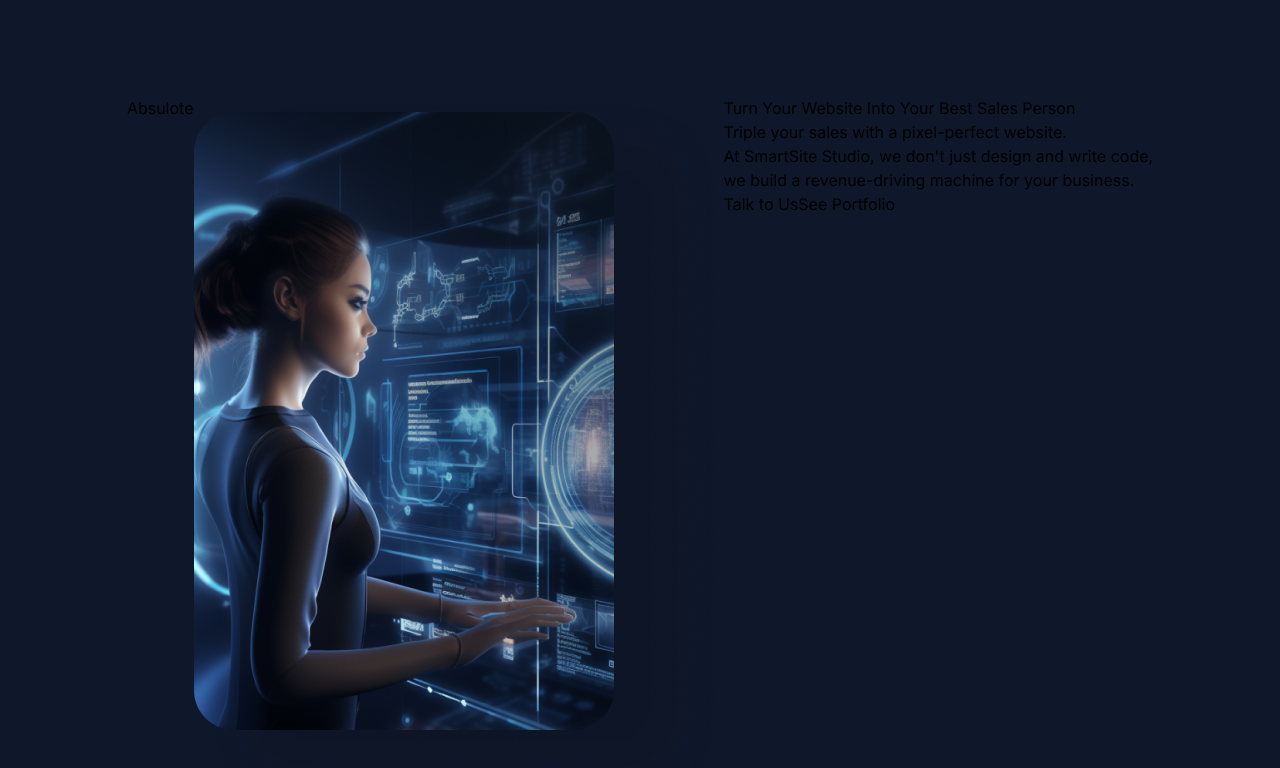
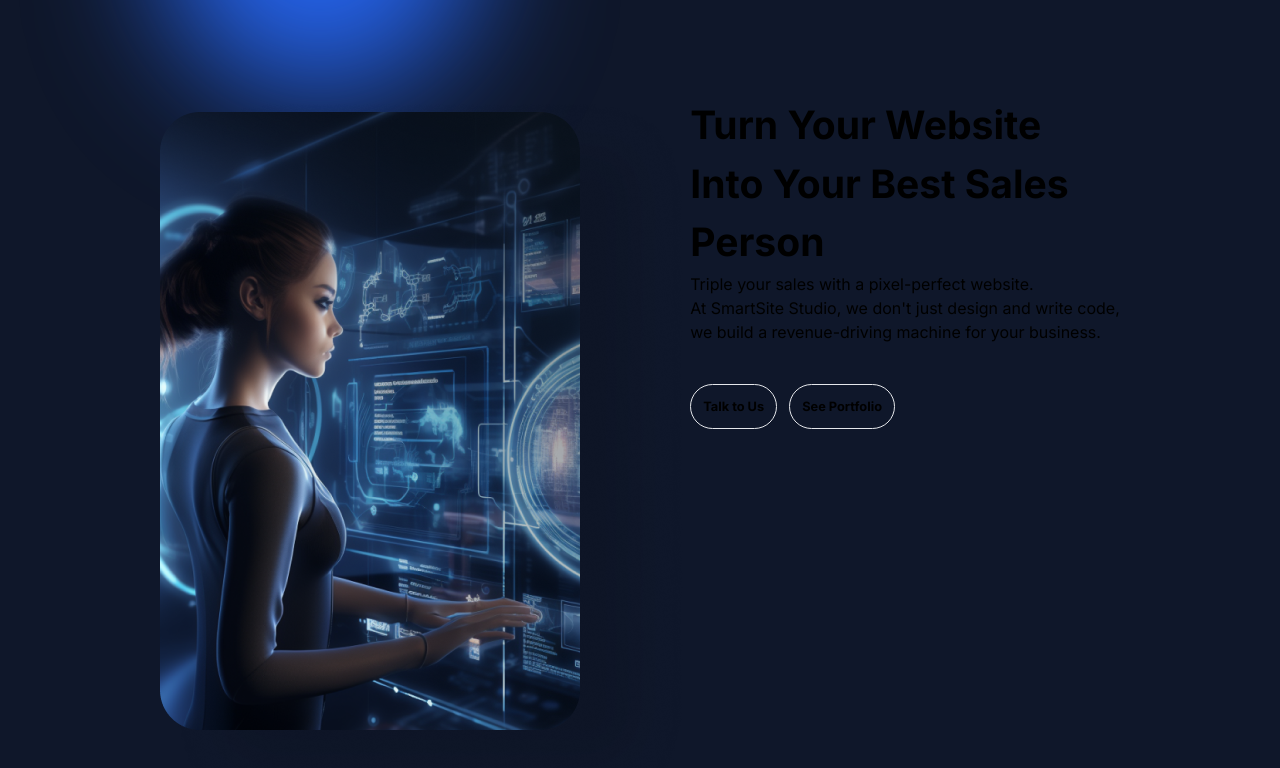
Before and after one commit to leiradk/offer-redesign-nextjs, a Next.js app: page / in a window 1280 px wide. Shown: the top 768 px of the page. Built offline with nearby package versions, Linux system fonts and the light colour scheme.

Commit message:
fixed style tailwind not working

```diff
--- a/src/app/page.js
+++ b/src/app/page.js
@@ -1,9 +1,10 @@
-import { Welcome } from '@/component/welcome'
+import { Welcome } from '@/components/welcome'
+
 
 export default function Home() {
   return (
     <main className="flex min-h-screen flex-col items-center justify-between p-24 bg-slate-900">
-      <Welcome />
+      <Welcome></Welcome>
     </main>
   )
 }
--- a/src/component/welcome.js
+++ b/src/components/welcome.js
@@ -2,7 +2,9 @@ import Image from 'next/image'
 import someImage from '../images/sample.png'
 
 export function Welcome() {
-  return <div className='flex relative z-0'>
+  return (
+        <>
+        <div className='flex relative z-0'>
             <div className='absolute z-10 w-80 h-80 bg-blue-600 rounded-full left-0 -top-80 blur-3xl'>Absulote</div>
                 <Image src={someImage} alt="Some text" className='relative z-20' />
             <div className='flex gap-1 flex-col gap-10 relative z-20'>
@@ -18,4 +20,6 @@ export function Welcome() {
                 </div>
             </div>
         </div>
+        </>
+    )
 }
```
